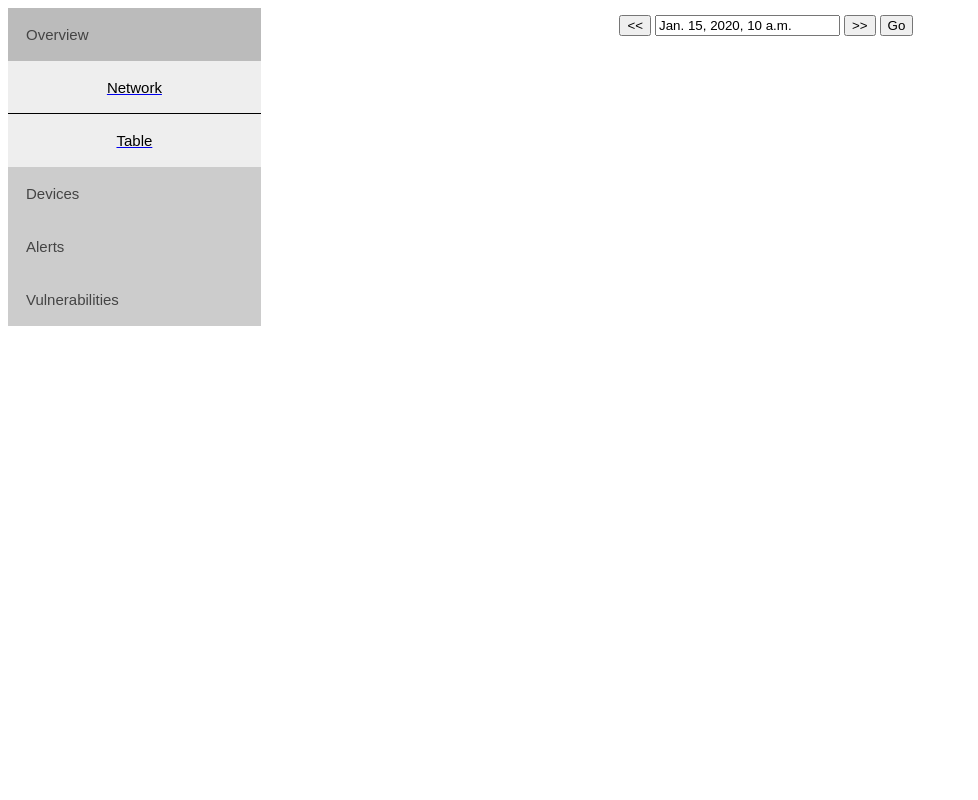
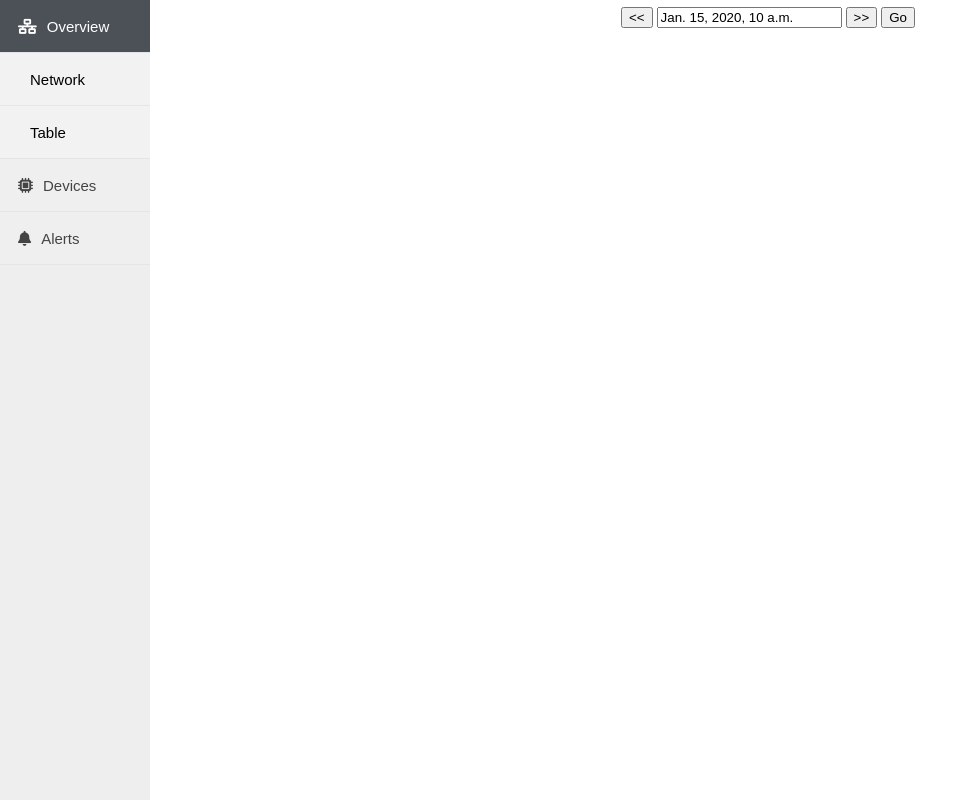
Before and after one commit to MatthewNunes/DjangoDashboard, a Django app: template IDS/Dashboard/templates/Dashboard/index.html in a window 1280 px wide, after a click on "Overview". Shown: the whole page, without its empty margins (0-978 px from the left). Run offline with Django 3.2, Linux system fonts and the light colour scheme; the template is opened without the code that fills it: most values are stand-ins (such as "Sample title", 1, 10 or a date in 2020); some libraries are stand-ins or nearby versions.

Commit message:
side panel looks much nicer and works better

```diff
--- a/IDS/Dashboard/static/Dashboard/main_grid.css
+++ b/IDS/Dashboard/static/Dashboard/main_grid.css
@@ -1,3 +1,8 @@
+body {
+  padding:0;
+  margin:0;
+}
+
 .grid_container {
   display: grid;
   grid-template-columns: 1fr 1fr 1fr 1fr 1fr;
@@ -7,8 +12,8 @@
 }
 
 .grid_container > div {
-  background-color: rgba(255, 255, 255, 0.8);
-  padding: 20px;
+  /* background-color: rgba(255, 255, 255, 0.8); */
+  padding: 0px;
 }
 
 .main_area {
@@ -19,7 +24,14 @@
   grid-area: nav;
   padding: 0;
   margin: 0;
+  height: 100vh;
+  position: fixed;
+  overflow: auto;
+  width: 150px;
+  text-decoration: none;
 }
+
+
 
 .banner {
   grid-area: ban;
--- a/IDS/Dashboard/static/Dashboard/main_styles.css
+++ b/IDS/Dashboard/static/Dashboard/main_styles.css
@@ -1,3 +1,5 @@
+@import url(https://fonts.googleapis.com/css?family=Roboto:400,700,300);
+
 div.tooltip {
   position: absolute;
   opacity: 0;
@@ -5,22 +7,26 @@ div.tooltip {
   border-width: 2px;
   border-radius: 5px;
   padding: 5px;
-  font: 12px sans-serif;
+  font: 12px 'Roboto';
   width: 140px;
   text-align: center;
   z-index: 1;
 }
 
-
+.navbar {
+  font: 'Roboto';
+  background-color: #eee;;
+}
 
 .navbar ul {
   list-style-type: none;
   margin: 0;
   padding: 0;
   width: 200px;
-  background-color: #f1f1f1;
+  background-color: #f2f2f2;
   position: fixed;
   height: 100%;
+  overflow: auto;
 }
 
 .navbar li a {
@@ -35,8 +41,16 @@ div.tooltip {
   color: white;
 }
 
+.navbar a:link {
+  text-decoration: none;
+ }
+.navbar a:visited { text-decoration: none; }
+.navbar a:hover { text-decoration: none; }
+.navbar a:active { text-decoration: none; }
+
+
 .accordion {
-  background-color: #ccc;
+
   color: #444;
   cursor: pointer;
   padding: 18px;
@@ -46,14 +60,12 @@ div.tooltip {
   outline: none;
   font-size: 15px;
   transition: 0.4s;
+  box-shadow: inset 0 -1px hsl(218, 7%, 90%);
 }
 
 .active, .accordion:hover {
-  background-color: #bbb;
-}
-
-.secondary:hover {
-  background-color: #ddd
+  background-color: hsl(218, 7%, 32%);
+  color: white;
 }
 
 .secondary {
@@ -62,11 +74,23 @@ div.tooltip {
   width: 100%;
   font-size: 15px;
   border: none;
-  background-color: #eee;
+  background-color: #f2f2f2;
   max-height: 0;
   overflow: hidden;
+  text-align:left;
+  padding-left: 30px;
+  cursor: pointer;
+  box-shadow: inset 0 -1px hsl(218, 7%, 90%);
   transition: max-height 0.2s ease-out;
 }
+
+
+.active-secondary, .secondary:hover {
+  background-color: #ddd;
+  color: black;
+}
+
+
 
 .tertiary {
   display: none;
@@ -74,8 +98,16 @@ div.tooltip {
   width: 100%;
   font-size: 15px;
   border: none;
-  background-color: #eee;
+  background-color: #f2f2f2;
   max-height: 0;
   overflow: hidden;
+  text-align:left;
+  padding-left: 35px;
+  cursor: pointer;
+  box-shadow: inset 0 -1px hsl(218, 7%, 90%);
   transition: max-height 0.2s ease-out;
 }
+
+.tertiary:hover {
+  background-color: #ddd;
+}
--- a/IDS/Dashboard/templates/Dashboard/base_generic.html
+++ b/IDS/Dashboard/templates/Dashboard/base_generic.html
@@ -7,6 +7,7 @@
       <link rel="stylesheet" type="text/css" href="{% static 'Dashboard/main_grid.css' %}">
     {% endblock %}
     <link rel="icon" type="image/x-icon" href="{% static 'Dashboard/img/favicon_io/favicon.ico' %}">
+    <script src="https://kit.fontawesome.com/0ae5b26cff.js" crossorigin="anonymous"></script>
     <script src="https://d3js.org/d3.v7.min.js"></script>
     <script type="text/javascript">
       var time_list = JSON.parse("{{time_list|escapejs}}");
@@ -35,18 +36,19 @@
           <li><a href="#">Vulnerabilities</a></li>
         </ul> -->
         <div class="overview-group">
-          <button class="accordion">Overview</button>
-          <a href="/dashboard"><button class="secondary" style="border-bottom: 1px solid black">Network</button></a>
+
+          <button class="accordion"><i class="fa-solid fa-network-wired" style="padding-right:10px"></i>Overview</button>
+          <a href="/dashboard"><button class="secondary">Network</button></a>
           <a href="/dashboard/table"><button class="secondary">Table</button></a>
         </div>
         <div class="devices-group">
-          <button class="accordion">Devices</button>
+          <button class="accordion"><i class="fa-solid fa-microchip" style="padding-right:10px"></i>Devices</button>
           {% for src in source_model %}
             <a href="{% url 'device' src.id %}"><button class="secondary">{{ src.ip_address }}</button></a>
           {% endfor %}
         </div>
         <div class='alerts-group'>
-          <button class="accordion">Alerts</button>
+          <button class="accordion"><i class="fa-solid fa-bell" style="padding-right:10px;"></i>Alerts</button>
           <button class="secondary">Critical</button>
           {% for alert in critical_alerts %}
             <button class="critical tertiary">{{ alert.start_time }}</button>
@@ -64,7 +66,6 @@
               <button class="low tertiary">{{ alert.start_time }}</button>
           {% endfor %}
         </div>
-        <button class="accordion">Vulnerabilities</button>
       </div>
       <div class="banner">
         <form action="{{ request.path }}" method="GET">
@@ -105,7 +106,7 @@
 
         /* Toggle between hiding and showing the active panel */
         var panels = this.parentElement.getElementsByClassName(secondary_class);
-        console.log(this.getElementsByClassName(secondary_class));
+        //console.log(this.getElementsByClassName(secondary_class));
         // var panel = this.nextElementSibling;
         for (let j =0; j<panels.length; j++) {
           if (panels[j].style.display === "block") {
@@ -130,11 +131,11 @@
          acc[i].addEventListener("click", function() {
          /* Toggle between adding and removing the "active" class,
          to highlight the button that controls the panel */
-         this.classList.toggle("active");
+         this.classList.toggle("active-secondary");
 
          /* Toggle between hiding and showing the active panel */
          var panels = this.parentElement.getElementsByClassName(this.innerHTML + " " + secondary_class);
-         //console.log(this.getElementsByClassName(secondary_class));
+         console.log(this.getElementsByClassName(secondary_class));
          // var panel = this.nextElementSibling;
          for (let j =0; j<panels.length; j++) {
            if (panels[j].style.display === "block") {
```
Also changed, not shown: IDS/Dashboard/static/Dashboard/device_grid.css (+11 -2 lines), IDS/Dashboard/migrations/0001_initial.py (added), IDS/Dashboard/migrations/0002_device_type.py (added), IDS/Dashboard/migrations/0003_alter_device_description.py (added), IDS/Dashboard/migrations/0004_device_process.py (added), IDS/Dashboard/migrations/0005_microcontroller_alert.py (added), IDS/Dashboard/migrations/0006_microcontroller_type.py (added), IDS/Dashboard/migrations/0007_alert_severity.py (added), IDS/Dashboard/migrations/0008_alert_physical_file.py (added), IDS/Dashboard/migrations/0009_alert_confidence_alter_alert_severity.py (added).
